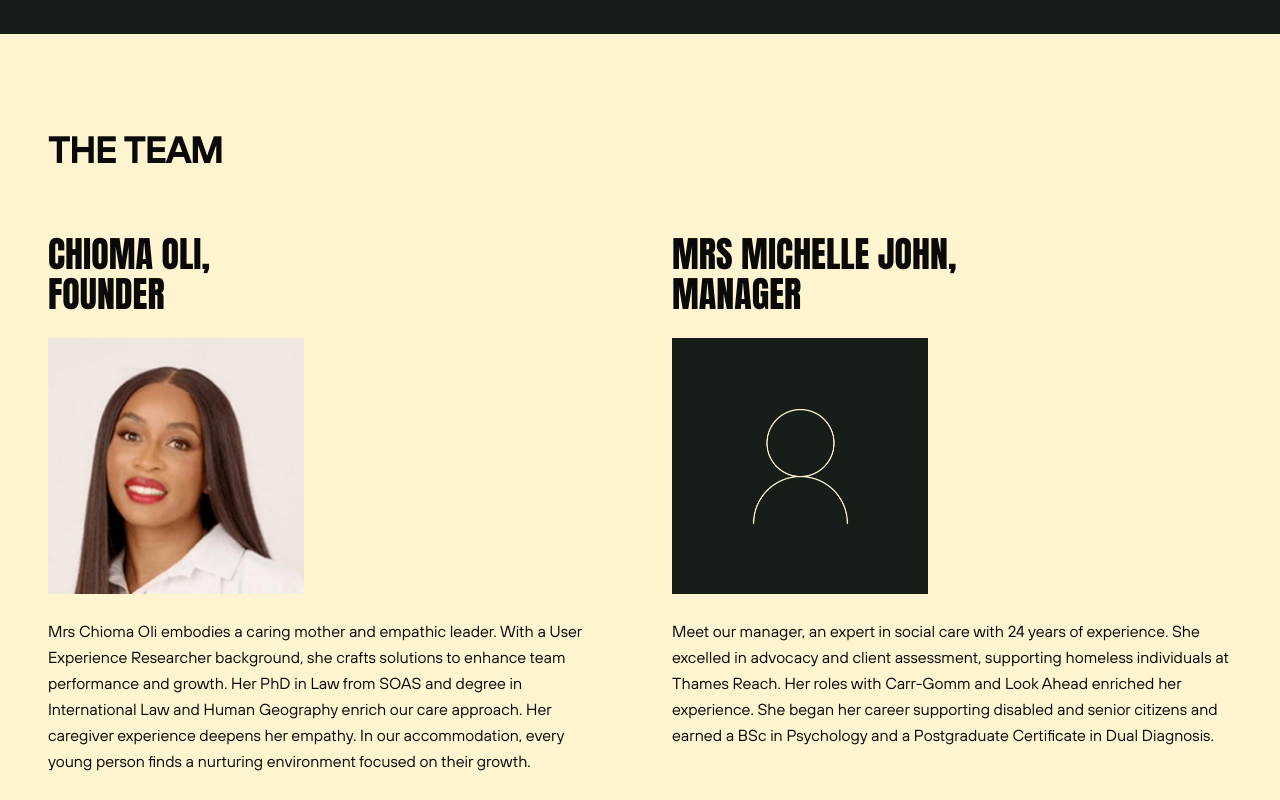
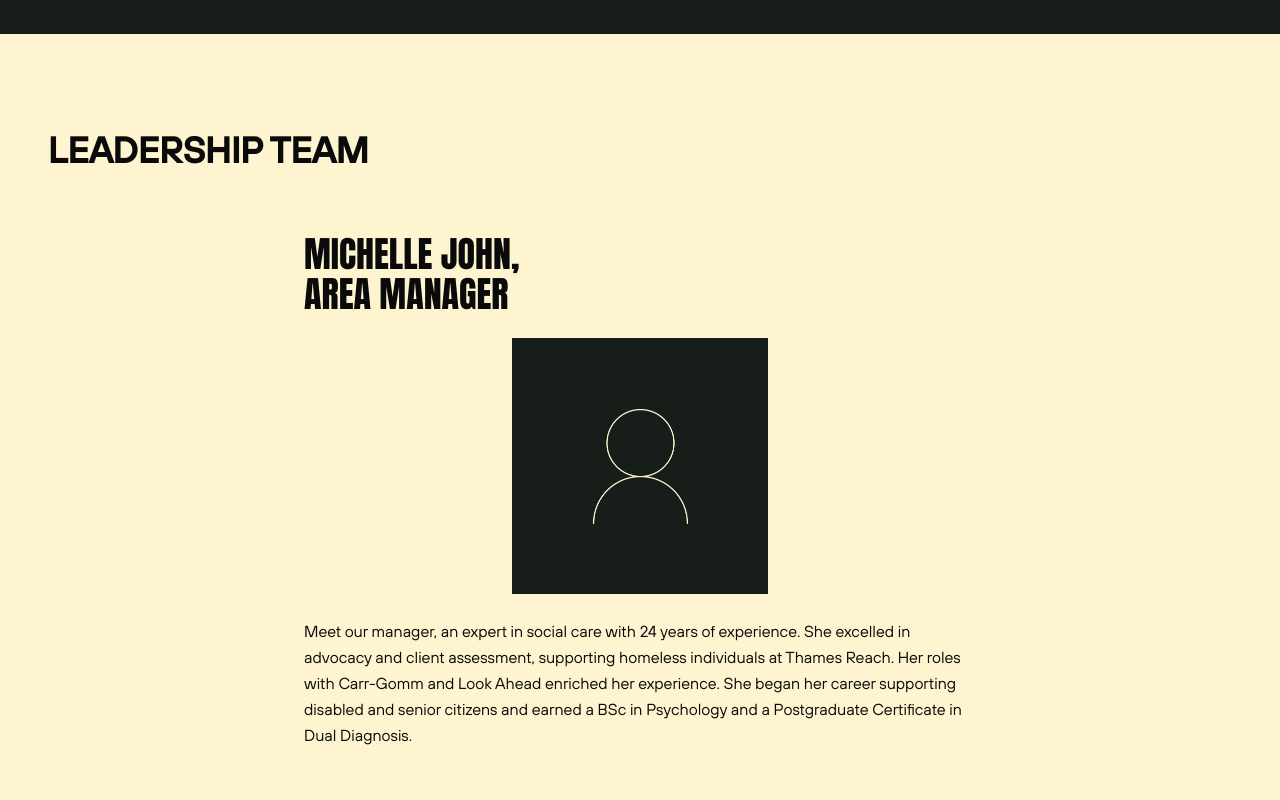
Before and after one commit to Gypsiesfly/ecolion, a Next.js app: page /about in a window 1280 px wide. Shown: the part 1640-2440 px from the top of the page. Built offline with nearby package versions, Linux system fonts and the light colour scheme.

Commit message:
update about page leadership team

```diff
--- a/app/about/page.tsx
+++ b/app/about/page.tsx
@@ -161,40 +161,20 @@ export default function AboutPage() {
         </div>
       </section>
 
-      {/* The Team Section */}
+      {/* Leadership Team Section */}
       <section className="bg-[#FEF5D0] py-16 md:py-24 px-4 md:px-8 lg:px-12">
         <div className="container mx-auto">
-          <h2 className="text-3xl md:text-4xl font-bold mb-16">THE TEAM</h2>
-
-          <div className="grid md:grid-cols-2 gap-12 lg:gap-16">
-            {/* Founder */}
-            <div className="space-y-6">
-              <h3 className="font-[family-name:var(--font-anton)] text-3xl md:text-4xl uppercase">
-                CHIOMA OLI,
-                <br />
-                FOUNDER
-              </h3>
-              <div className="relative w-64 h-64 mx-auto md:mx-0">
-                <Image src="/images/About/Founder Image.png" alt="Chioma Oli" fill className="object-cover" />
-              </div>
-              <p className="text-sm md:text-base leading-relaxed">
-                Mrs Chioma Oli embodies a caring mother and empathic leader. With a User Experience Researcher
-                background, she crafts solutions to enhance team performance and growth. Her PhD in Law from SOAS and
-                degree in International Law and Human Geography enrich our care approach. Her caregiver experience
-                deepens her empathy. In our accommodation, every young person finds a nurturing environment focused on
-                their growth.
-              </p>
-            </div>
+          <h2 className="text-3xl md:text-4xl font-bold mb-16">LEADERSHIP TEAM</h2>
 
           {/* Manager */}
-            <div className="space-y-6">
+          <div className="space-y-6 max-w-2xl mx-auto">
             <h3 className="font-[family-name:var(--font-anton)] text-3xl md:text-4xl uppercase">
-                MRS MICHELLE JOHN,
+              MICHELLE JOHN,
               <br />
-                MANAGER
+              AREA MANAGER
             </h3>
-              <div className="relative w-64 h-64 mx-auto md:mx-0">
-                <Image src="/images/About/profile.png" alt="Mrs Michelle John" fill className="object-cover" />
+            <div className="relative w-64 h-64 mx-auto">
+              <Image src="/images/About/profile.png" alt="Michelle John" fill className="object-cover" />
             </div>
             <p className="text-sm md:text-base leading-relaxed">
               Meet our manager, an expert in social care with 24 years of experience. She excelled in advocacy and
@@ -204,7 +184,6 @@ export default function AboutPage() {
             </p>
           </div>
         </div>
-        </div>
       </section>
 
       <Footer />
```
Also changed, not shown: public/ascii-art 1.png (added). Lines whose indentation alone changed are shown as unchanged.
